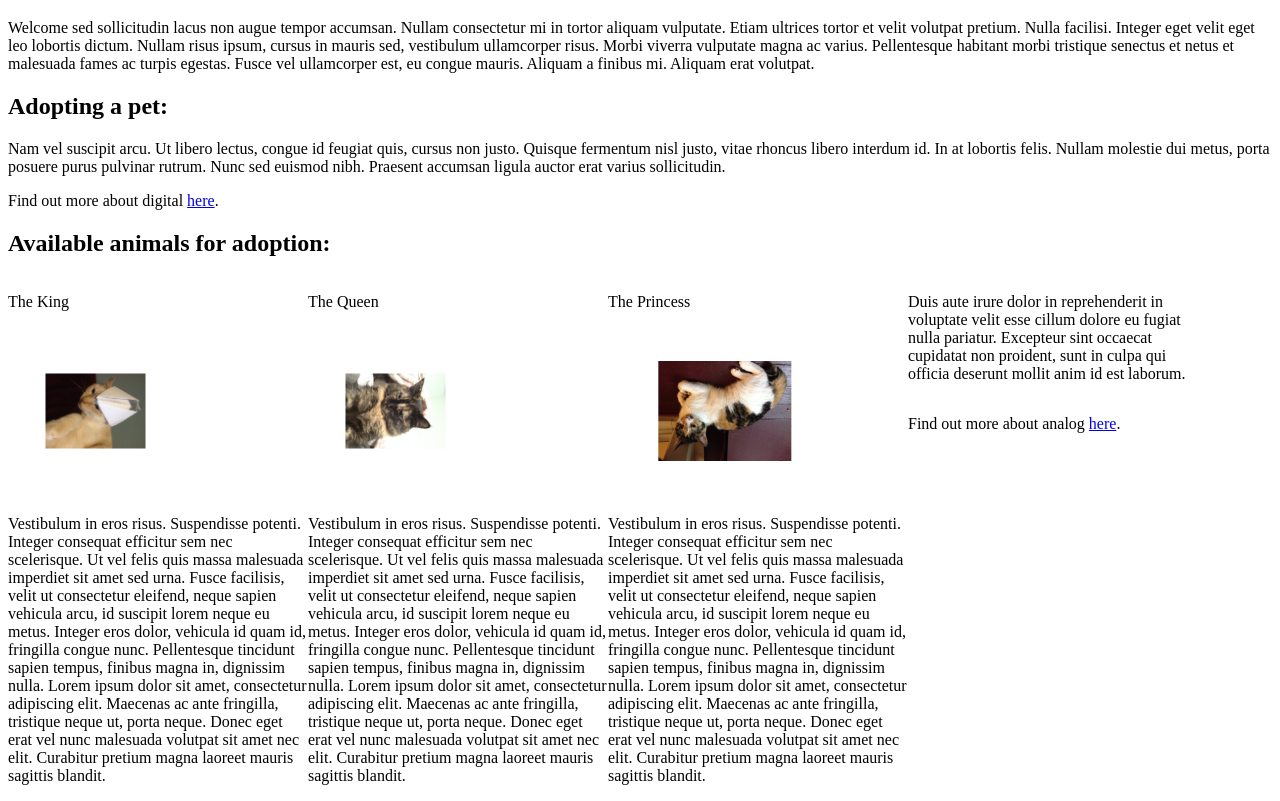
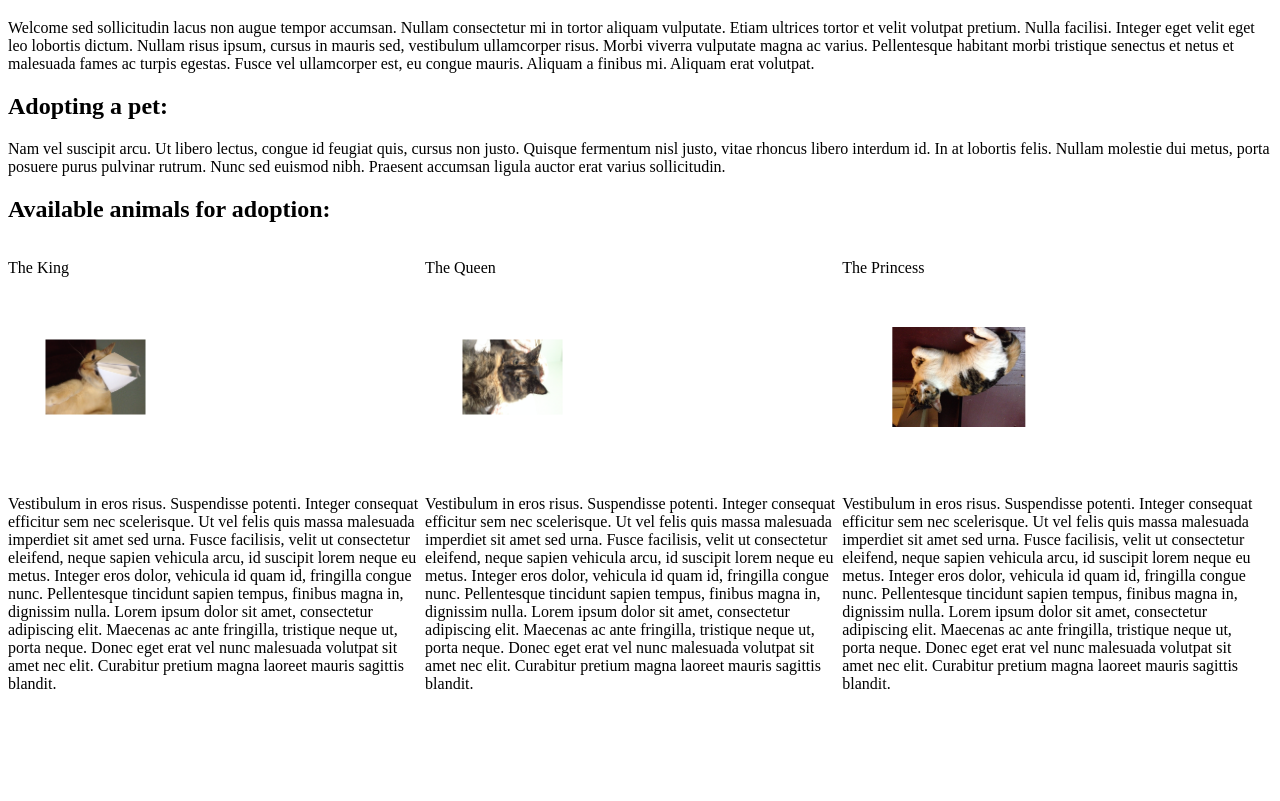
Before and after one commit to hrwilliams/animal-shelter, a plain HTML site: page animal-shelter/index.html in a window 1280 px wide. Shown: the part 61-862 px from the top of the page. After the commit the page ends 800 px from the top, so only its background shows below. Drawn offline with Linux system fonts and the light colour scheme.

Commit message:
Changed styling and text

```diff
--- a/animal-shelter/css/style.css
+++ b/animal-shelter/css/style.css
@@ -3,18 +3,18 @@ img.flip {
   padding: 50px;
 
 }
+
 img.flippie {
   transform: rotate(180deg);
   padding: 50px;
 
 }
 
-.column p {
-  width: 300px;
+.column {
+  width: 33%;
   float:left;
   }
 
-.intro h1 p h2 {
-  color: purple;
-
+.column p img{
+  display: block;
 }
--- a/animal-shelter/index.html
+++ b/animal-shelter/index.html
@@ -13,9 +13,8 @@
     <h2>Adopting a pet:</h2>
     <p>Nam vel suscipit arcu. Ut libero lectus, congue id feugiat quis, cursus non justo. Quisque fermentum nisl justo, vitae rhoncus libero interdum id. In at lobortis felis. Nullam molestie dui metus, porta posuere purus pulvinar rutrum. Nunc sed euismod nibh. Praesent accumsan ligula auctor erat varius sollicitudin.</p>
 
-    <p>Find out more about digital <a href="http://www.example.com/digital.html">here</a>.</p>
   </div>
-    <div class="column">
+
       <h2>Available animals for adoption:</h2>
 
       <div class="column">
@@ -30,11 +29,5 @@
         <p>The Princess<br><img class="flippie" src="img/IMG_1666.JPG" alt="a kitty" height="100px"><br>Vestibulum in eros risus. Suspendisse potenti. Integer consequat efficitur sem nec scelerisque. Ut vel felis quis massa malesuada imperdiet sit amet sed urna. Fusce facilisis, velit ut consectetur eleifend, neque sapien vehicula arcu, id suscipit lorem neque eu metus. Integer eros dolor, vehicula id quam id, fringilla congue nunc. Pellentesque tincidunt sapien tempus, finibus magna in, dignissim nulla. Lorem ipsum dolor sit amet, consectetur adipiscing elit. Maecenas ac ante fringilla, tristique neque ut, porta neque. Donec eget erat vel nunc malesuada volutpat sit amet nec elit. Curabitur pretium magna laoreet mauris sagittis blandit.</p>
       </div>
 
-    <p>Duis aute irure dolor in reprehenderit in voluptate velit esse cillum dolore eu fugiat nulla pariatur. Excepteur sint occaecat cupidatat non proident, sunt in culpa qui officia deserunt mollit anim id est laborum.</p>
-
-    <p>Find out more about analog <a href="http://www.example.com/analog.html">here</a>.</p>
-
-
-
   </body>
 </html>
```
